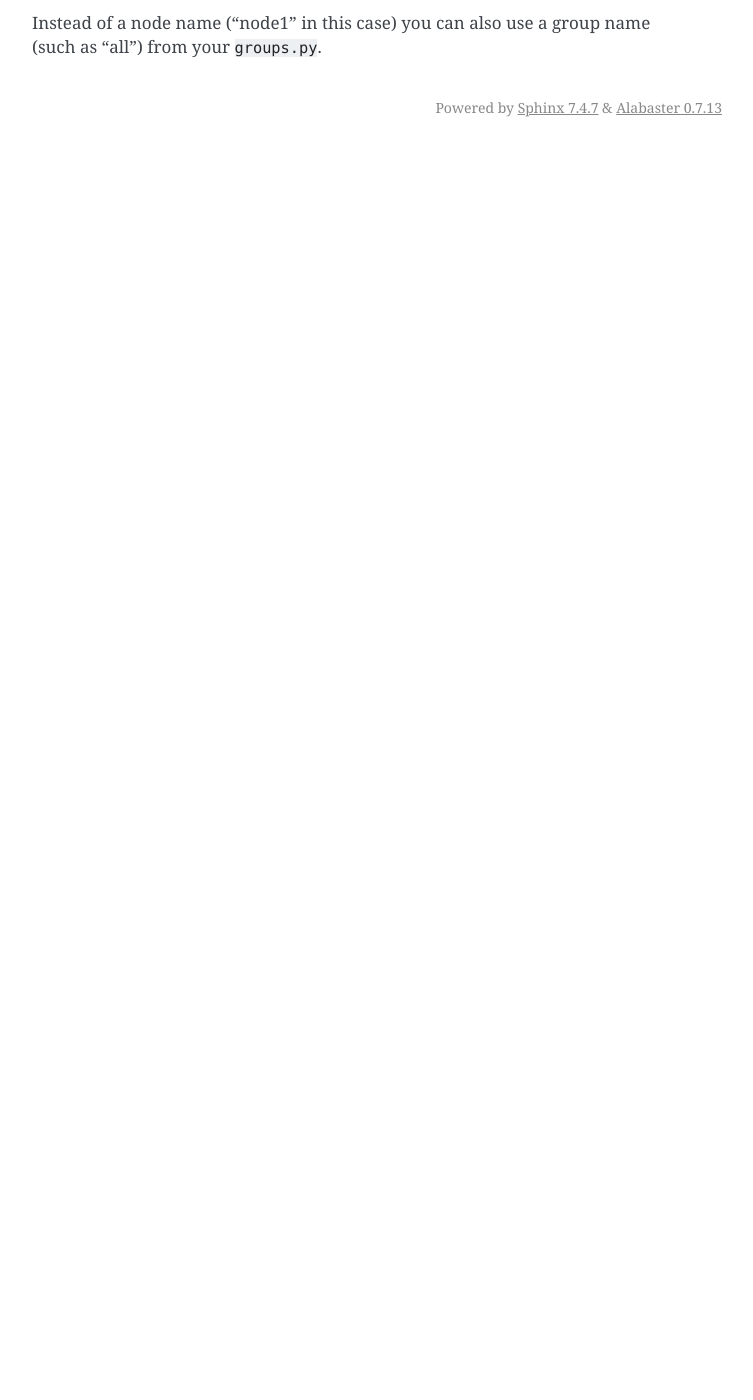
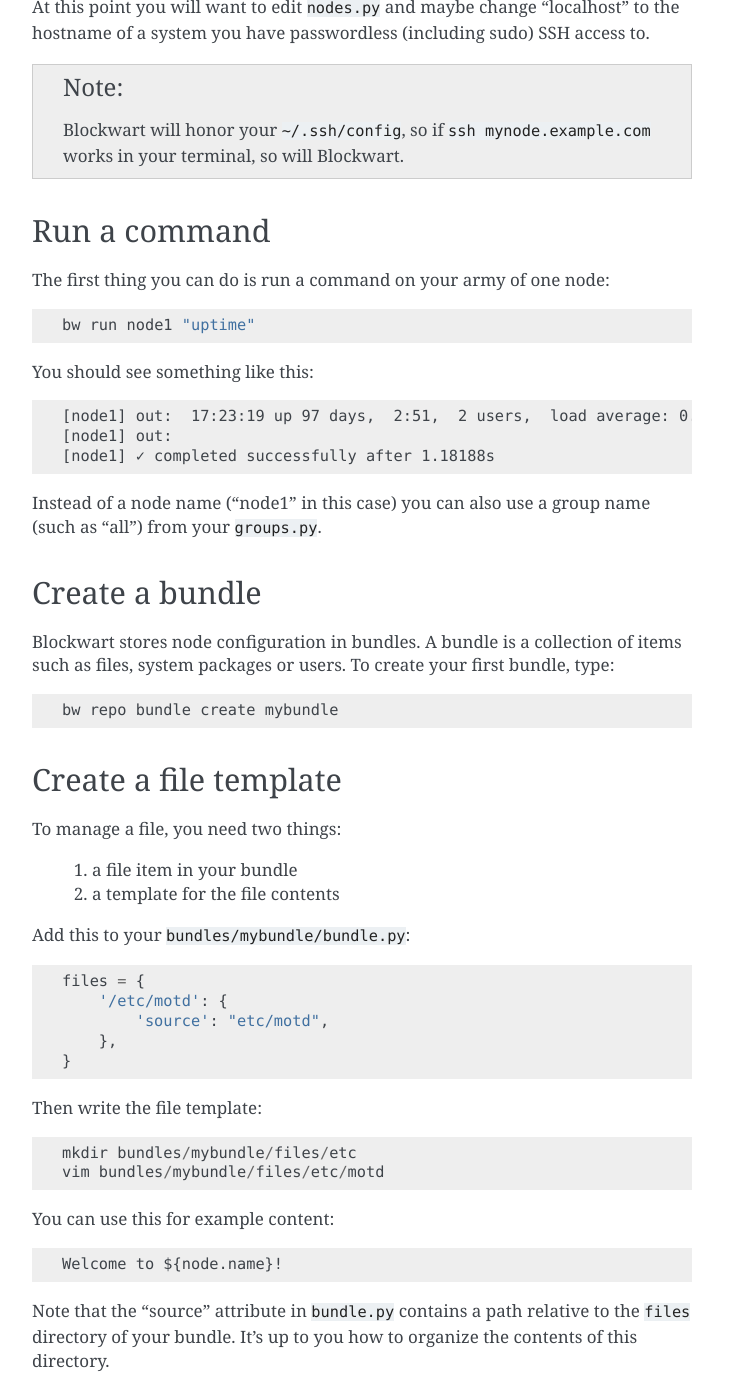
Before and after one commit to bundlewrap/bundlewrap, a Sphinx documentation site: the page built from doc/quickstart.rst, in a window 1280 px wide and 1400 px high, scrolled down 828 px. Shown: the whole window, without its empty margins (388-1141 px from the left). Built offline with Sphinx 7.4.7, drawn with Linux system fonts in a browser that asks for light colours; before the commit the page ends 975 px from its top, so only the background shows below that; some of the changed text lies outside the part shown.

Commit message:
this more or less completes the quickstart guide

```diff
--- a/doc/quickstart.rst
+++ b/doc/quickstart.rst
@@ -5,11 +5,17 @@
 
 .. toctree::
 
-This is the 5 minute intro into Blockwart. Fasten your seatbelt.
+This is the 10 minute intro into Blockwart. Fasten your seatbelt.
+
+Installation
+------------
 
 First, open a terminal and install Blockwart::
 
 	pip install blockwart
+
+Create a repository
+-------------------
 
 Now you'll need to create your repository::
 
@@ -24,14 +30,100 @@
 
 The contents should be fairly self-explanatory, but you can always check the :doc:`docs <repository>` on these files if you want to go deeper.
 
-At this point you will want to edit ``nodes.py`` and maybe change "localhost" to the hostname of a system you have passwordless SSH access to.
+.. hint::
+
+	It is highly recommended to use git or another SCM tool to keep track of your repository. You may want to start doing that right away.
+
+At this point you will want to edit ``nodes.py`` and maybe change "localhost" to the hostname of a system you have passwordless (including sudo) SSH access to.
 
 .. note::
 
-   Blockwart will honor your ``~/.ssh/config``, so if ``ssh mynode.example.com`` works in your terminal, so will Blockwart.
+	Blockwart will honor your ``~/.ssh/config``, so if ``ssh mynode.example.com`` works in your terminal, so will Blockwart.
+
+Run a command
+-------------
 
 The first thing you can do is run a command on your army of one node::
 
 	bw run node1 "uptime"
 
+You should see something like this::
+
+	[node1] out:  17:23:19 up 97 days,  2:51,  2 users,  load average: 0.08, 0.03, 0.05
+	[node1] out:
+	[node1] ✓ completed successfully after 1.18188s
+
 Instead of a node name ("node1" in this case) you can also use a group name (such as "all") from your ``groups.py``.
+
+Create a bundle
+---------------
+
+Blockwart stores node configuration in bundles. A bundle is a collection of items such as files, system packages or users. To create your first bundle, type::
+
+	bw repo bundle create mybundle
+
+Create a file template
+----------------------
+
+To manage a file, you need two things:
+
+	1. a file item in your bundle
+	2. a template for the file contents
+
+Add this to your ``bundles/mybundle/bundle.py``:
+
+.. code-block:: python
+
+	files = {
+	    '/etc/motd': {
+	        'source': "etc/motd",
+	    },
+	}
+
+Then write the file template::
+
+	mkdir bundles/mybundle/files/etc
+	vim bundles/mybundle/files/etc/motd
+
+You can use this for example content::
+
+	Welcome to ${node.name}!
+
+Note that the "source" attribute in ``bundle.py`` contains a path relative to the ``files`` directory of your bundle. It's up to you how to organize the contents of this directory.
+
+Apply configuration
+-------------------
+
+Now all that's left is to run ``bw apply``::
+
+	bw apply -i node1
+
+Blockwart will ask to replace your previous MOTD::
+
+	node1: run started at 2013-11-16 18:26:29
+
+	 ╭  file:/etc/motd
+	 ┃
+	 ┃   content
+	 ┃   --- /etc/motd
+	 ┃   +++ <blockwart content>
+	 ┃   @@ -1 +1 @@
+	 ┃   -your old motd
+	 ┃   +Welcome to node1!
+	 ┃
+	 ╰  Fix file:/etc/motd? [Y/n]
+
+That completes the quickstart tutorial!
+
+Further reading
+---------------
+
+Here are some suggestions on what to do next:
+
+* take a moment to think about what groups and bundles you will create
+* read up on how a :doc:`Blockwart repository <repository>` is laid out
+* ...especially what types of items you can add to your :doc:`bundles <bundles>`
+* familiarize yourself with `the Mako template language <http://www.makotemplates.org/>`_
+* use ``bw --help`` to explore the command line utility
+
+Have fun! If you have any questions, feel free to drop by `on IRC <irc://chat.freenode.net/blockwart>`_.
```
